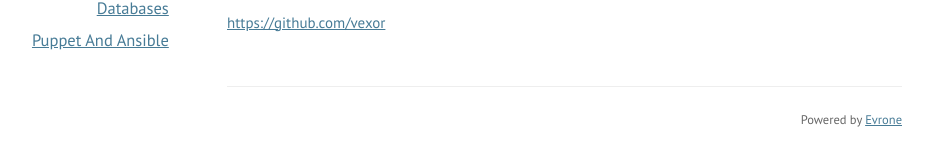
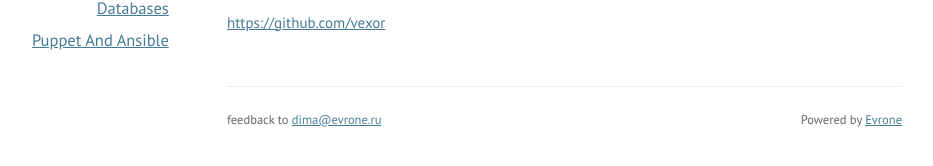
Before and after one commit to vexor/vx-promo, a Jekyll site: the page built from index.md, in a window 1280 px wide. Shown: the part 402-568 px from the top of the page, without its empty margins (188-1121 px from the left). Built offline with Jekyll 4.4.1, drawn with Linux system fonts in a browser that asks for light colours; Markdown is read by kramdown in place of the engine named in the settings.

Commit message:
fixed footer

```diff
--- a/_layouts/default.html
+++ b/_layouts/default.html
@@ -42,11 +42,10 @@
           </div>
 
           <div class="footer">
-            <div class="contact">
+            <div class="contacts">
+              <small>feedback to <a href="mailto:dima@evrone.ru">dima@evrone.ru</a></small>
             </div>
-            <div class="evrone">
-              <small>Powered by <a href="http://evrone.com">Evrone</a></small>
-            </div>
+            <div class="evrone"><small>Powered by <a href="http://evrone.com">Evrone</a></small></div>
           </div>
         </div>
 
--- a/css/main.css
+++ b/css/main.css
@@ -117,7 +117,11 @@ pre {
 }
 
 .footer .evrone {
-  text-align: right;
+  float: right;
+}
+
+.footer .contacts {
+  float: left;
 }
 
 code {
```
